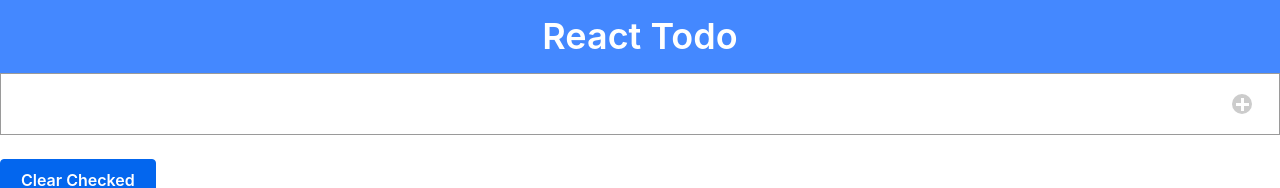
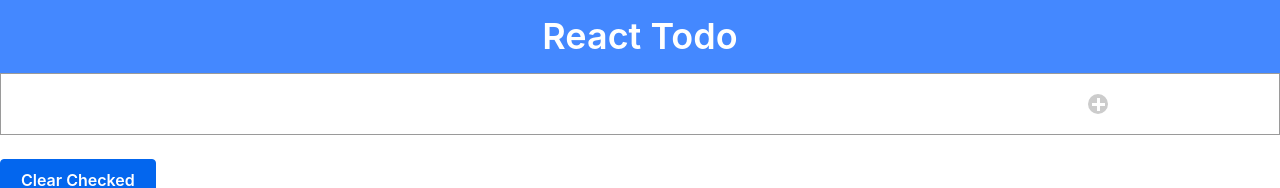
Before and after one commit to lyndonpanton/react-todo, a React (Create React App) app: page / in a window 1280 px wide. Shown: the top 188 px of the page. Built offline with nearby package versions, Linux system fonts and the light colour scheme.

Commit message:
repositioned icon
icon is now visually inside its parent component's input field

```diff
--- a/src/Plus.css
+++ b/src/Plus.css
@@ -1,5 +1,6 @@
 .circle {
-	position: relative;
+	position: absolute;
+	left: 85%;
 
 	border-radius: 50%;
 	width: 20px;
```
